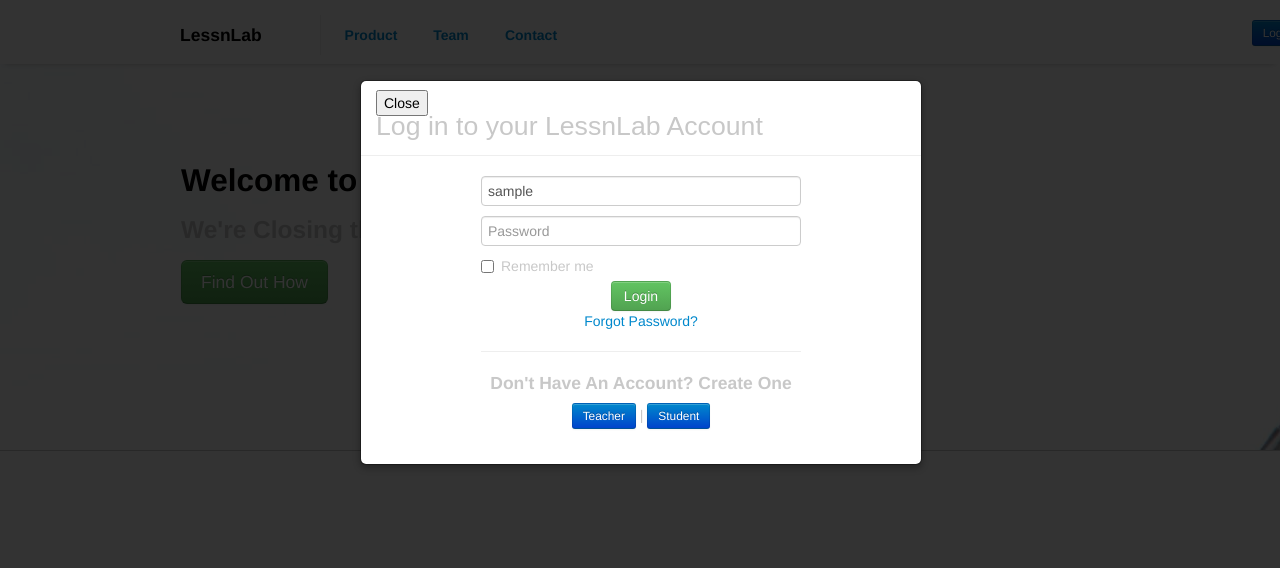
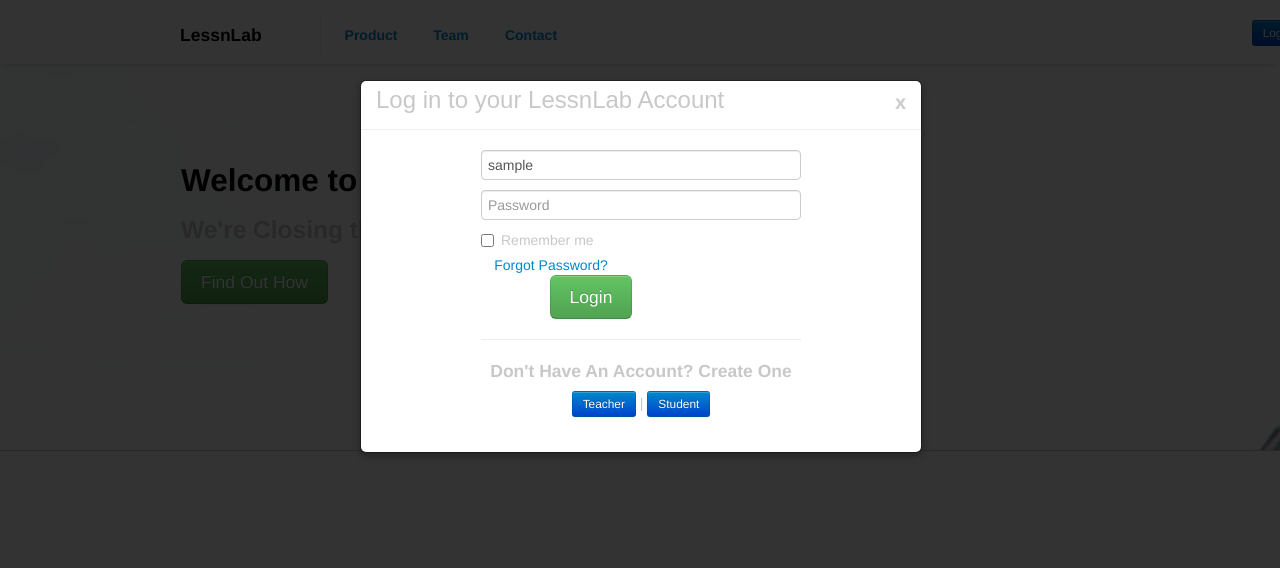
Before and after one commit to arn0601/lessnlab, a Django app: template templates/landing.html in a window 1280 px wide, after a click on "Login". Shown: the top 568 px of the page. Run offline with Django 3.2, Linux system fonts and the light colour scheme; the template is opened without the code that fills it: most values are stand-ins (such as "Sample title", 1, 10 or a date in 2020); some libraries are stand-ins or nearby versions.

Commit message:
updated landing page

```diff
--- a/static/landingstyles.css
+++ b/static/landingstyles.css
@@ -144,7 +144,7 @@
 
 
 		font-family: sans-serif;
-		font-size: 20pt;
+		font-size: 18pt;
 		color: #c8c8c8;
 
 
--- a/templates/landing.html
+++ b/templates/landing.html
@@ -164,7 +164,7 @@
 	</div>
 	<div class="modal hide" id="login">
   	<div class="modal-header">
-  	  <button type="button" class="modalclose" data-dismiss="modal">Close</button>
+  	  <button type="button" class="close" data-dismiss="modal">x</button>
   	  <p class="modaltitle">Log in to your LessnLab Account</p>
   	</div>
   <div class="modal-body loginmodal">
@@ -176,10 +176,13 @@
         <label class="checkbox">
             <input type="checkbox" value="remember-me">Remember me
         </label>
-        <div class="loginlinks">
-            <button class="btn btn-success" type="submit">Login</button>
-            <br/>
-            <p><a href="{% url auth_password_reset %}">Forgot Password?</a></p>
+        <div class="row loginlinks">
+        	<div class="span2">
+        		<a href="{% url auth_password_reset %}">Forgot Password?</a>
+        	</div>
+        	<div class="span3 offset 4">
+            	<button class="btn btn-success btn-large" type="submit">Login</button>
+            </div>
         </div>
         <hr/>
 	<div class="loginlinks">
```
